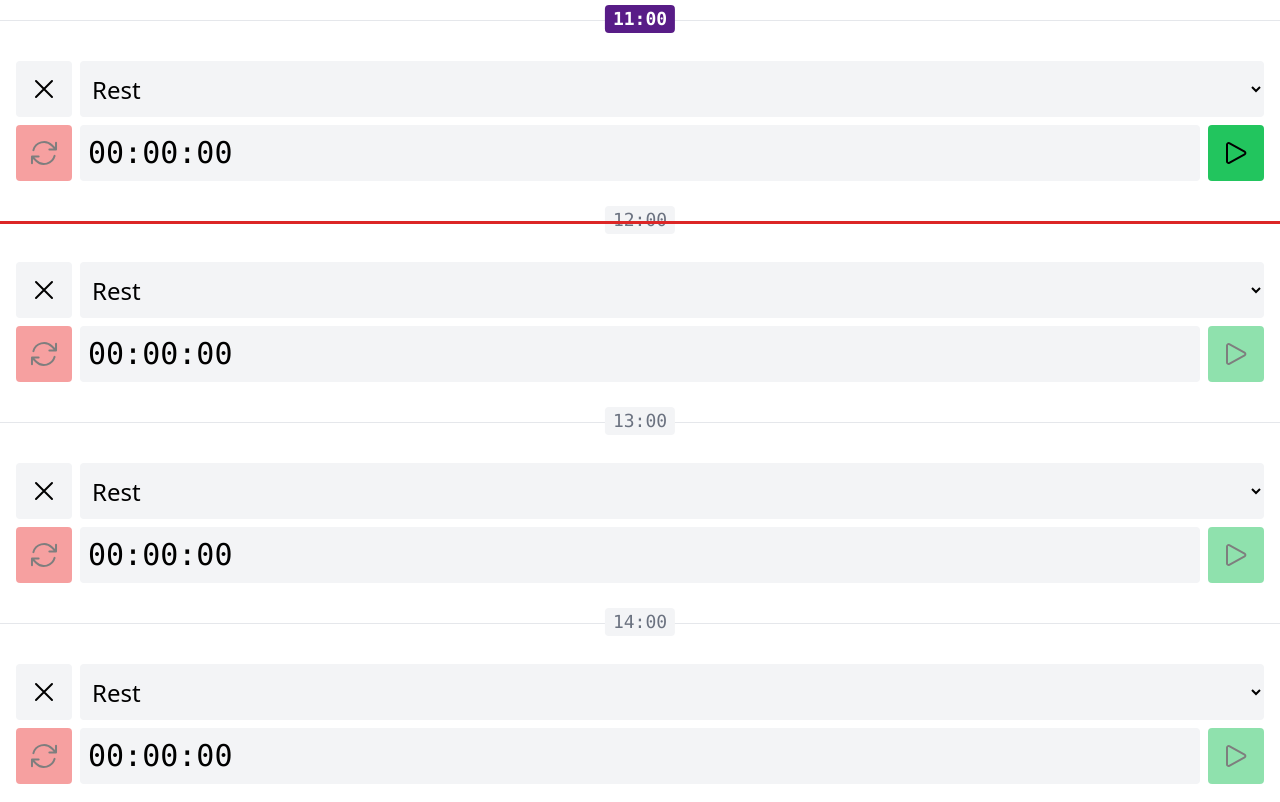
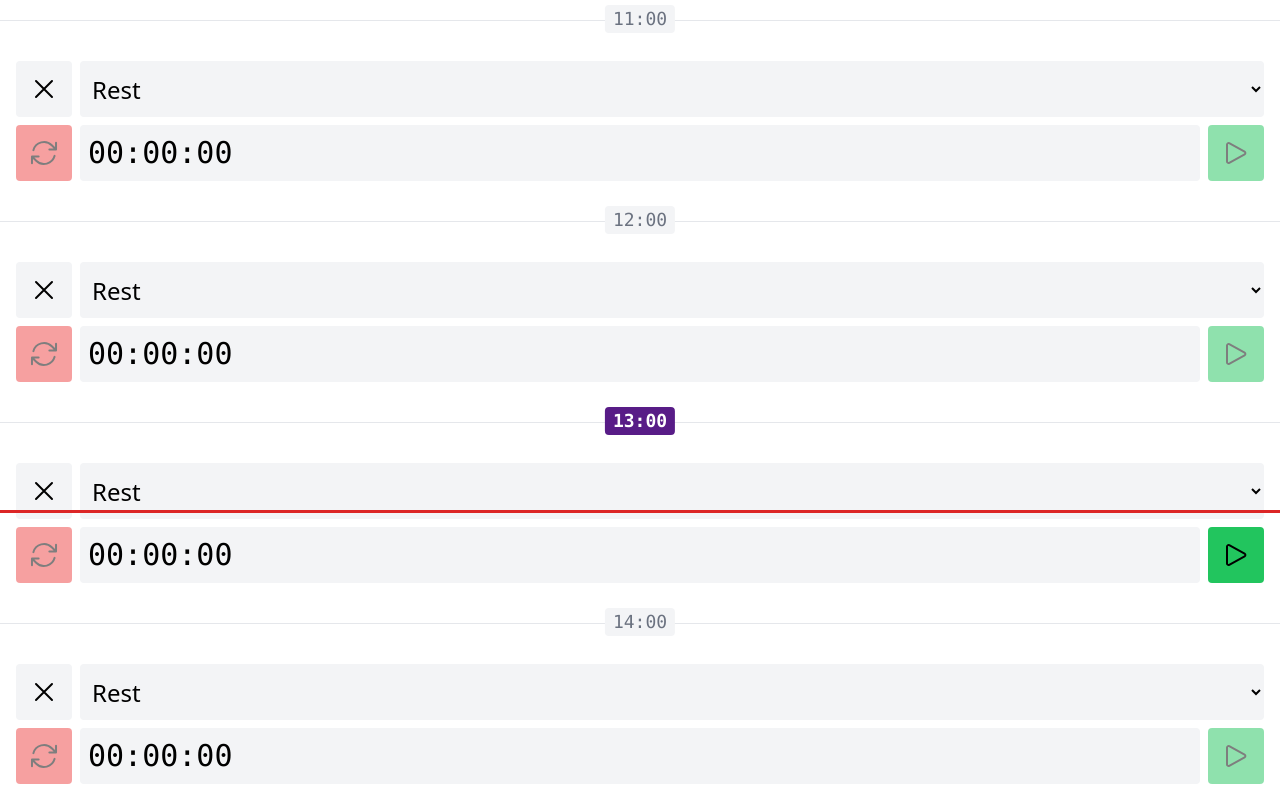
Before and after one commit to sergsagan/app-ontrack, a Vue app: page /#timeline in a window 1280 px wide. Shown: the part 2280-3082 px from the top of the page. Built offline with nearby package versions, Linux system fonts and the light colour scheme.

Commit message:
fix function today

```diff
--- a/src/time.js
+++ b/src/time.js
@@ -7,13 +7,7 @@ import {
 } from '@/constans.js'
 
 export function today() {
-  const today = new Date()
-
-  today.setHours(11)
-  today.setMinutes(59)
-  today.setSeconds(55)
-
-  return today
+  return new Date()
 }
 
 export function isToday(date) {
```
